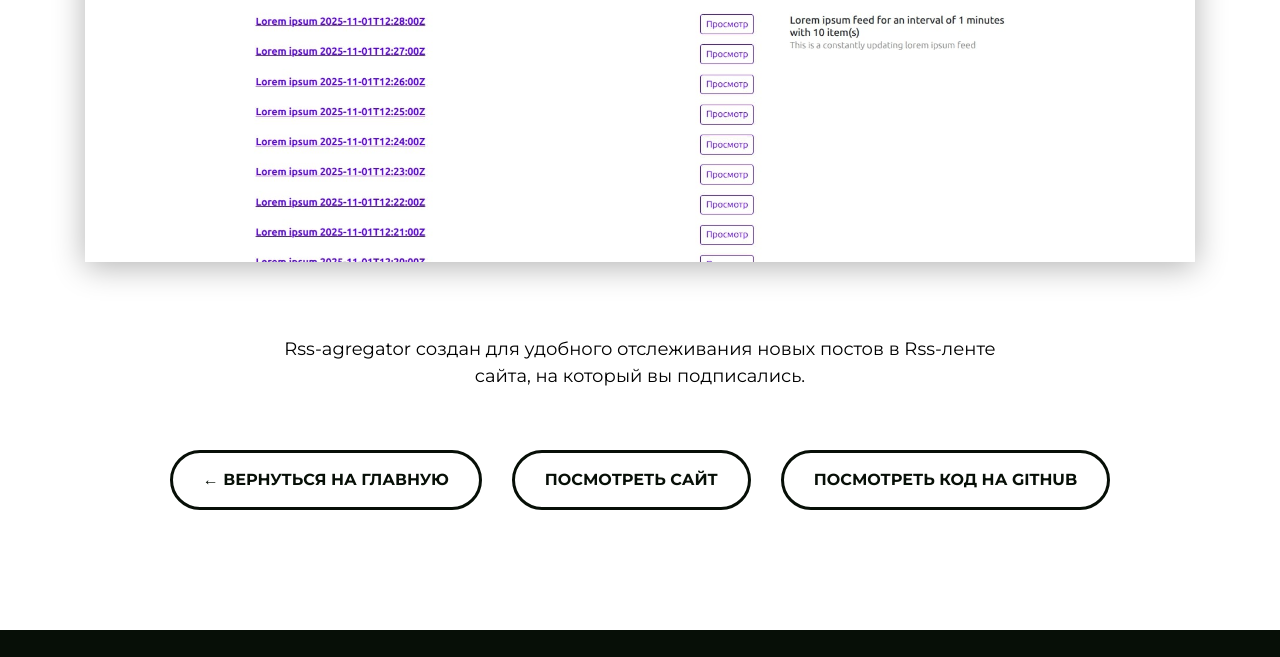
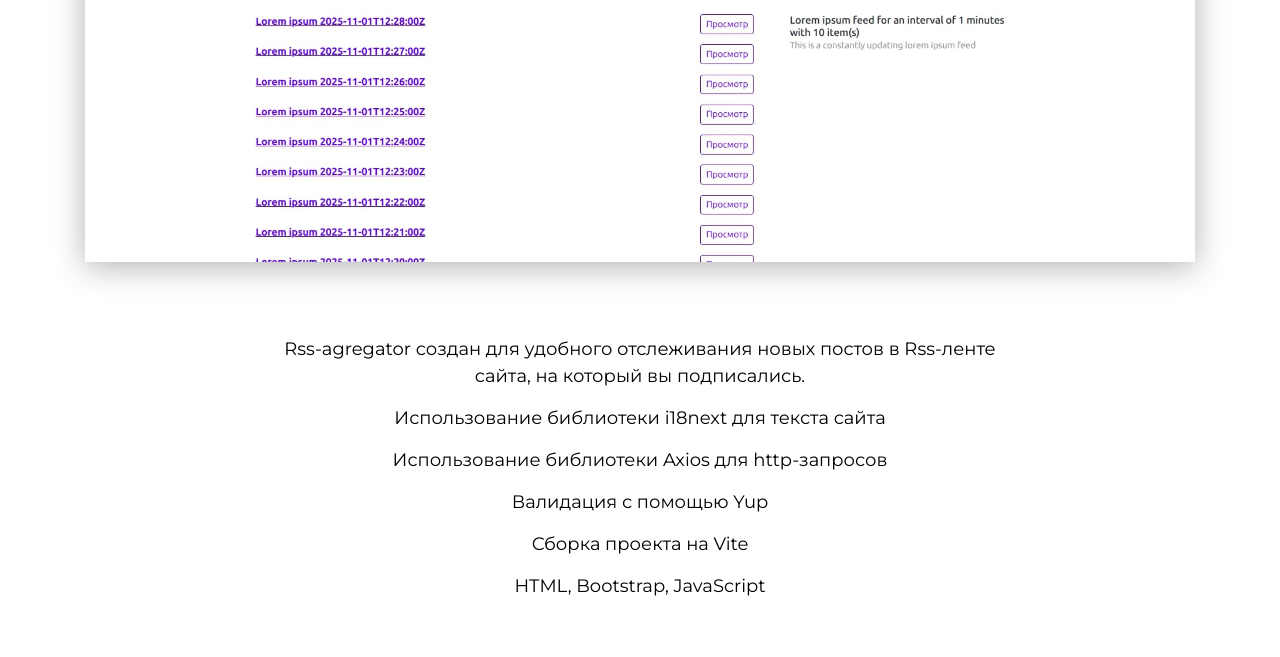
Before and after one commit to Anna-Sed/My-portfolio, a website: page pages/rssAgregator.html in a window 1280 px wide. Shown: the part 440-1097 px from the top of the page. Drawn offline with Linux system fonts and the light colour scheme.

Commit message:
Update text in pages/rssAgregator.html

```diff
--- a/pages/rssAgregator.html
+++ b/pages/rssAgregator.html
@@ -17,6 +17,11 @@
             </div>
             <div class="project-description">
                 <p>Rss-agregator создан для удобного отслеживания новых постов в Rss-ленте сайта, на который вы подписались.</p>
+                <p>Использование библиотеки i18next для текста сайта</p>
+                <p>Использование библиотеки Axios для http-запросов</p>
+                <p>Валидация с помощью Yup</p>
+                <p>Сборка проекта на Vite</p>
+                <p>HTML, Bootstrap, JavaScript</p>
             </div>
         </div>
         <div class="project-btn">
```
